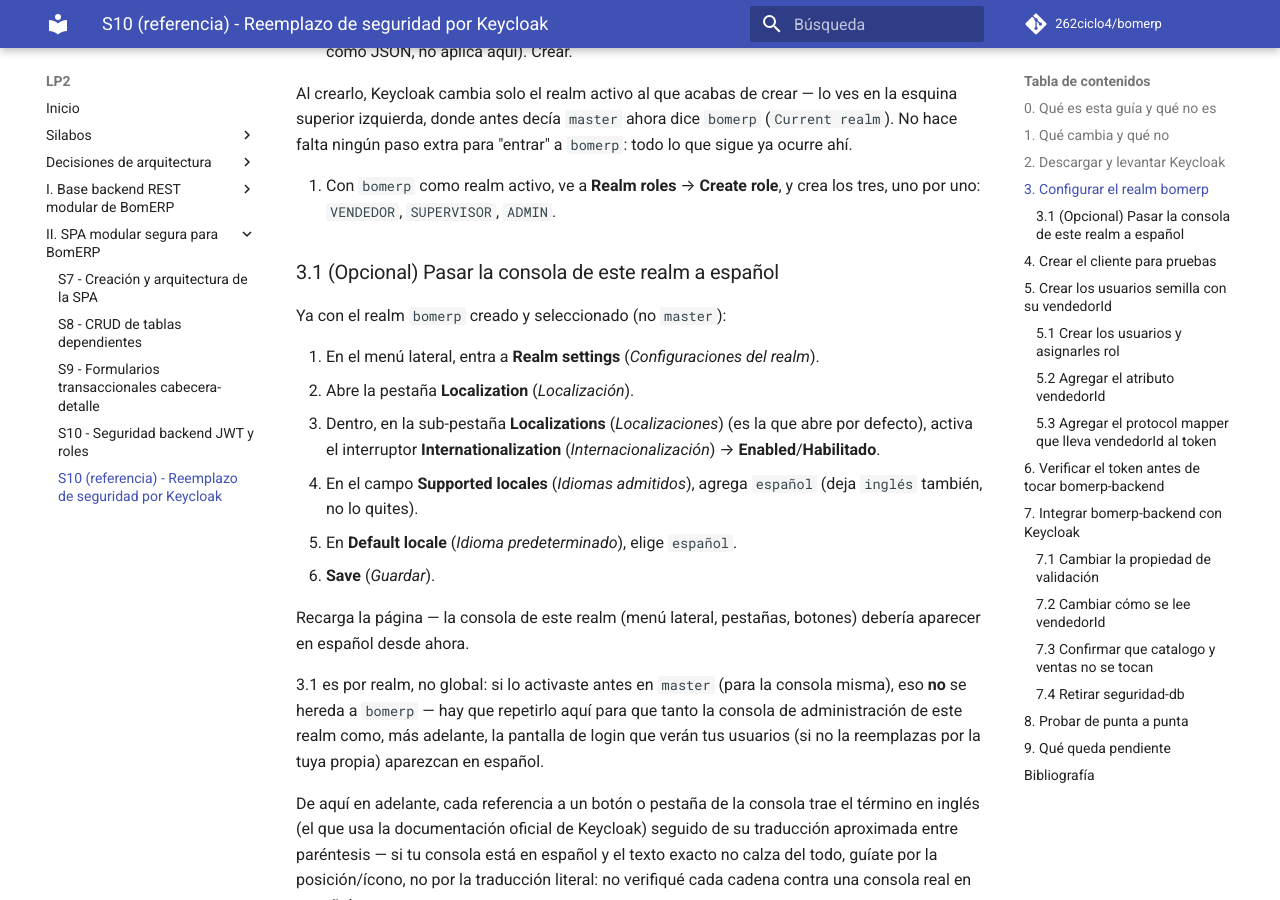
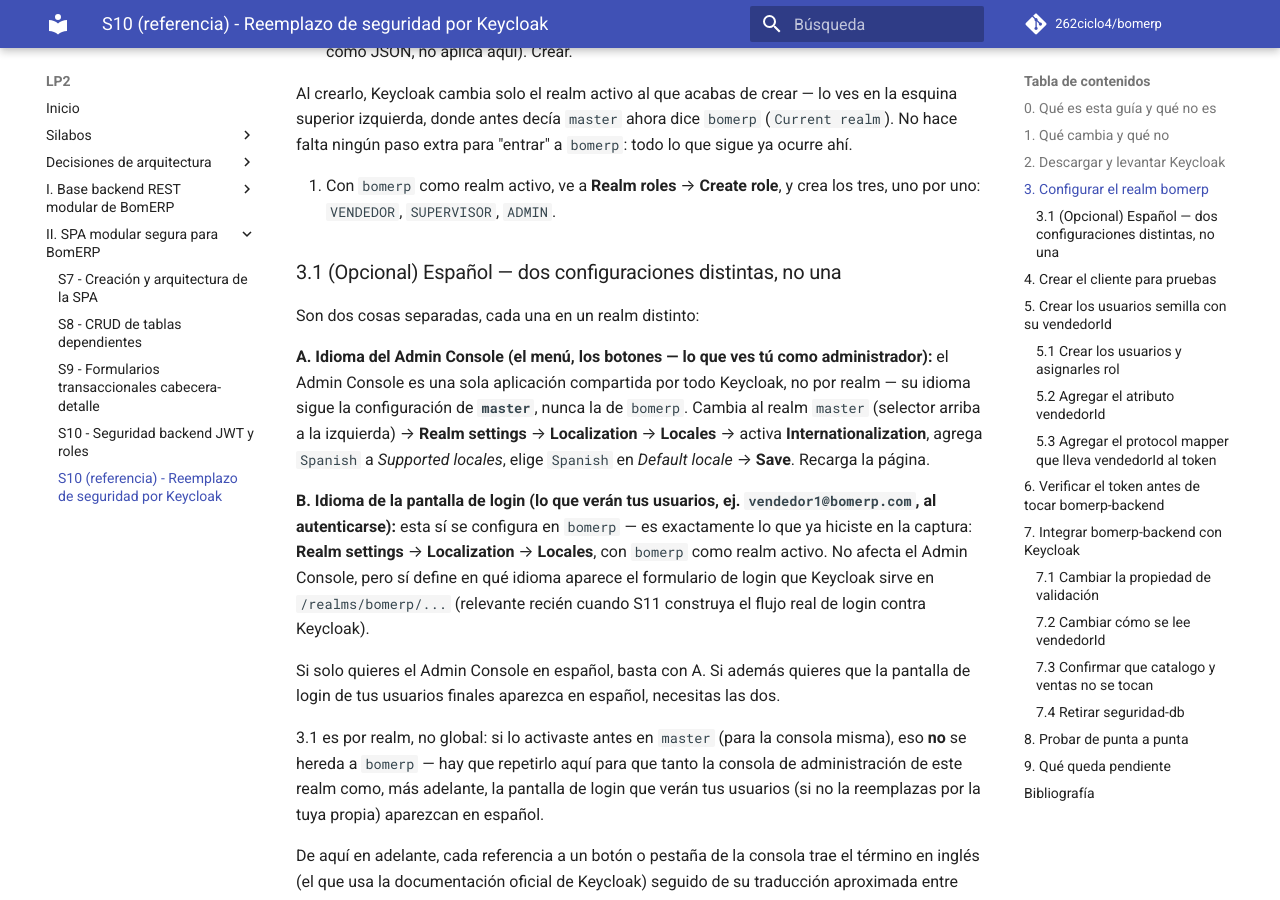
Before and after one commit to 262ciclo4/bomerp, an MkDocs documentation site: the page built from docs/lp2/sesiones/S10b_Seguridad_Backend_Keycloak.md, in a window 1280 px wide and 900 px high, scrolled down 4470 px. Built offline with MkDocs 1.6.1 and Material for MkDocs 9.7.7, drawn with Linux system fonts in a browser that asks for light colours; comment, search, counter and statistics services are not loaded.

Commit message:
S10 lp2 keycloak

```diff
--- a/docs/lp2/sesiones/S10b_Seguridad_Backend_Keycloak.md
+++ b/docs/lp2/sesiones/S10b_Seguridad_Backend_Keycloak.md
@@ -130,18 +130,15 @@
 
 3. Con `bomerp` como realm activo, ve a **Realm roles** → **Create role**, y crea los tres, uno por uno: `VENDEDOR`, `SUPERVISOR`, `ADMIN`.
 
-### 3.1 (Opcional) Pasar la consola de este realm a español
+### 3.1 (Opcional) Español — dos configuraciones distintas, no una
 
-Ya con el realm `bomerp` creado y seleccionado (no `master`):
+Son dos cosas separadas, cada una en un realm distinto:
 
-1. En el menú lateral, entra a **Realm settings** (*Configuraciones del realm*).
-2. Abre la pestaña **Localization** (*Localización*).
-3. Dentro, en la sub-pestaña **Localizations** (*Localizaciones*) (es la que abre por defecto), activa el interruptor **Internationalization** (*Internacionalización*) → **Enabled**/**Habilitado**.
-4. En el campo **Supported locales** (*Idiomas admitidos*), agrega `español` (deja `inglés` también, no lo quites).
-5. En **Default locale** (*Idioma predeterminado*), elige `español`.
-6. **Save** (*Guardar*).
+**A. Idioma del Admin Console (el menú, los botones — lo que ves tú como administrador):** el Admin Console es una sola aplicación compartida por todo Keycloak, no por realm — su idioma sigue la configuración de **`master`**, nunca la de `bomerp`. Cambia al realm `master` (selector arriba a la izquierda) → **Realm settings** → **Localization** → **Locales** → activa **Internationalization**, agrega `Spanish` a *Supported locales*, elige `Spanish` en *Default locale* → **Save**. Recarga la página.
 
-Recarga la página — la consola de este realm (menú lateral, pestañas, botones) debería aparecer en español desde ahora.
+**B. Idioma de la pantalla de login (lo que verán tus usuarios, ej. `vendedor1@bomerp.com`, al autenticarse):** esta sí se configura en `bomerp` — es exactamente lo que ya hiciste en la captura: **Realm settings** → **Localization** → **Locales**, con `bomerp` como realm activo. No afecta el Admin Console, pero sí define en qué idioma aparece el formulario de login que Keycloak sirve en `/realms/bomerp/...` (relevante recién cuando S11 construya el flujo real de login contra Keycloak).
+
+Si solo quieres el Admin Console en español, basta con A. Si además quieres que la pantalla de login de tus usuarios finales aparezca en español, necesitas las dos.
 
 3.1 es por realm, no global: si lo activaste antes en `master` (para la consola misma), eso **no** se hereda a `bomerp` — hay que repetirlo aquí para que tanto la consola de administración de este realm como, más adelante, la pantalla de login que verán tus usuarios (si no la reemplazas por la tuya propia) aparezcan en español.
 
```
